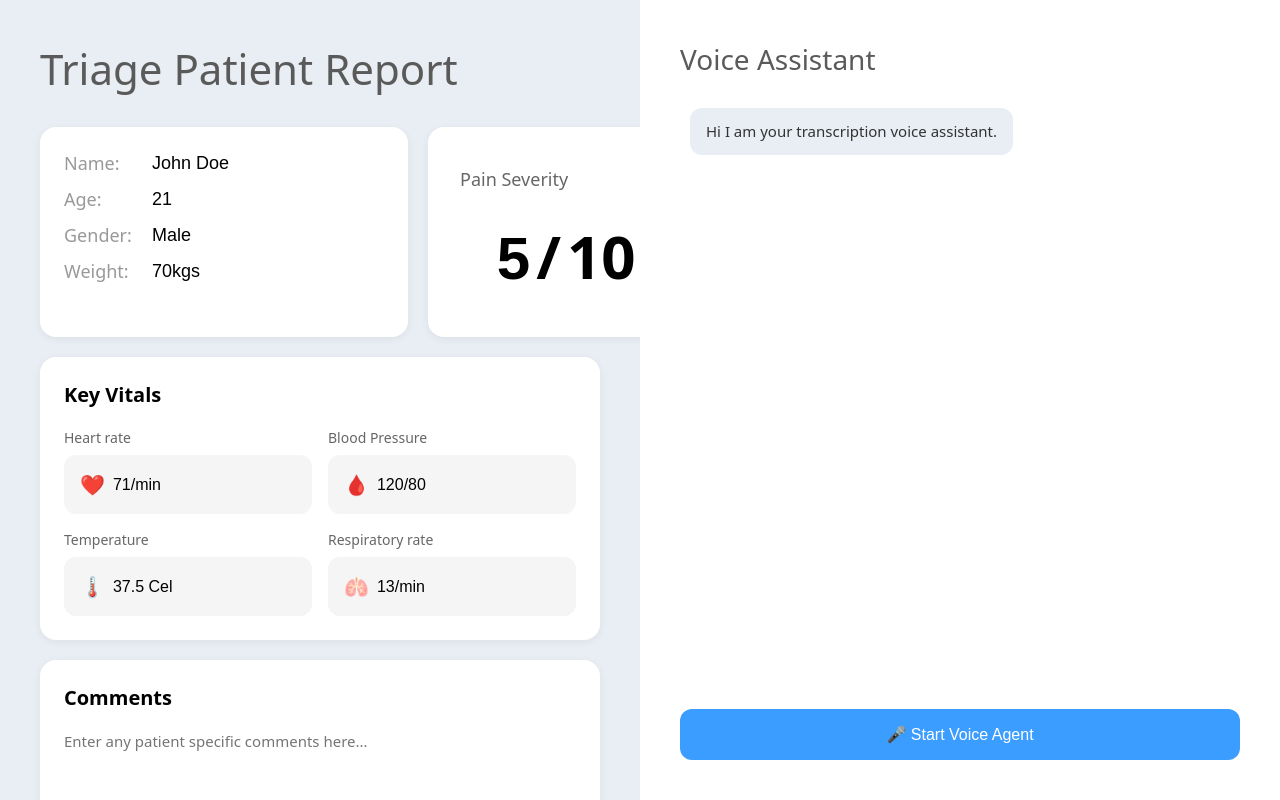
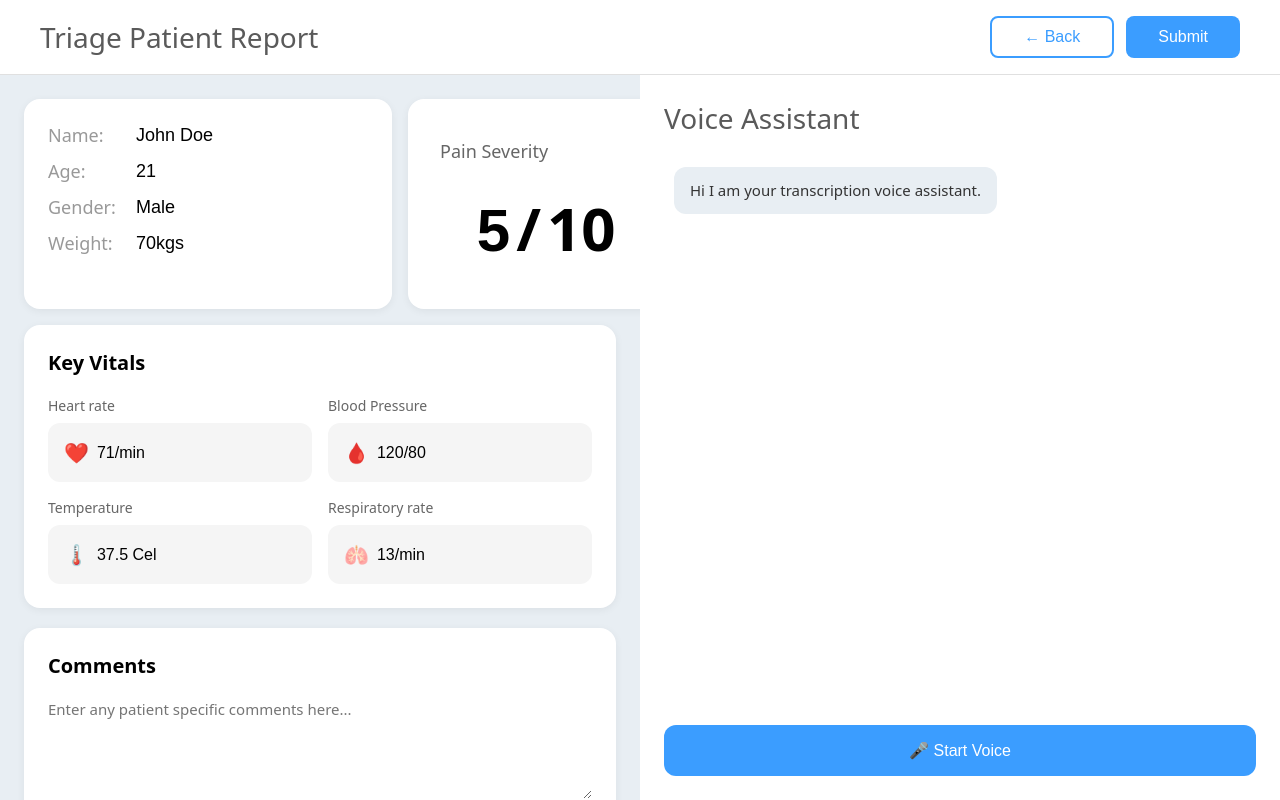
Before and after one commit to ethan-ngo/calhacks2025, a React (Vite) app in the folder nurse-ui/: page /nurseform in a window 1280 px wide. Built offline with nearby package versions, Linux system fonts and the light colour scheme.

Commit message:
Implemented Voice Speaking Auto-fill form

```diff
--- a/nurse-ui/src/components/ChatInterface.jsx
+++ b/nurse-ui/src/components/ChatInterface.jsx
@@ -1,4 +1,4 @@
-export default function ChatInterface({ chatMessages, onMicrophoneClick, isVoiceActive, isConnecting }) {
+export default function ChatInterface({ chatMessages, toggleVoiceAgent, isVoiceActive, isProcessing }) {
   return (
     <div style={styles.container}>
       <h2 style={styles.title}>Voice Assistant</h2>
@@ -21,20 +21,26 @@ export default function ChatInterface({ chatMessages, onMicrophoneClick, isVoice
 
       <div style={styles.controls}>
         <button
-          onClick={onMicrophoneClick}
-          disabled={isConnecting}
+          onClick={toggleVoiceAgent}
+          disabled={isProcessing}
           style={{
             ...styles.micButton,
-            backgroundColor: isVoiceActive ? '#ff4444' : isConnecting ? '#999' : '#3b9dff',
-            cursor: isConnecting ? 'not-allowed' : 'pointer',
+            backgroundColor: isVoiceActive ? '#ff4444' : isProcessing ? '#999' : '#3b9dff',
+            cursor: isProcessing ? 'not-allowed' : 'pointer',
           }}
         >
-          {isConnecting ? '⏳ Connecting...' : isVoiceActive ? '🎤 Stop Recording' : '🎤 Start Voice Agent'}
+          {isProcessing ? '⏳ Processing...' : isVoiceActive ? '🛑 Stop Voice' : '🎤 Start Voice'}
         </button>
 
         {isVoiceActive && (
           <div style={styles.recordingIndicator}>
             <span style={styles.pulse}>●</span> Recording...
+          </div>
+        )}
+
+        {isProcessing && (
+          <div style={styles.processingIndicator}>
+            <span>🤖 AI processing your voice...</span>
           </div>
         )}
       </div>
@@ -99,4 +105,12 @@ const styles = {
     animation: 'pulse 1.5s ease-in-out infinite',
     fontSize: '20px',
   },
+  processingIndicator: {
+    display: 'flex',
+    alignItems: 'center',
+    gap: '8px',
+    color: '#3b9dff',
+    fontSize: '14px',
+    fontWeight: '500',
+  },
 }
--- a/nurse-ui/src/index.css
+++ b/nurse-ui/src/index.css
@@ -10,4 +10,5 @@ body, html, #root {
   margin: 0;
   padding: 0;
   overflow: hidden;
+  font-family: -apple-system, BlinkMacSystemFont, "Segoe UI", Roboto, "Helvetica Neue", Arial, sans-serif;
 }
--- a/nurse-ui/src/pages/PatientWait.jsx
+++ b/nurse-ui/src/pages/PatientWait.jsx
@@ -62,7 +62,7 @@ const styles = {
     alignItems: 'center',
     padding: '20px',
     boxSizing: 'border-box',
-    fontFamily: 'system-ui, -apple-system, sans-serif',
+    fontFamily: '-apple-system, BlinkMacSystemFont, "Segoe UI", Roboto, "Helvetica Neue", Arial, sans-serif',
   },
   content: {
     width: '100%',
--- a/nurse-ui/src/pages/Queue.jsx
+++ b/nurse-ui/src/pages/Queue.jsx
@@ -330,6 +330,7 @@ const styles = {
     padding: '40px',
     boxSizing: 'border-box',
     overflowY: 'auto',
+    fontFamily: '-apple-system, BlinkMacSystemFont, "Segoe UI", Roboto, "Helvetica Neue", Arial, sans-serif',
   },
   header: {
     display: 'flex',
--- a/nurse-ui/src/pages/input_test.jsx
+++ b/nurse-ui/src/pages/input_test.jsx
@@ -38,7 +38,7 @@ export default function ERQueueTest() {
   };
 
   return (
-    <div style={{ padding: '20px', fontFamily: 'Arial' }}>
+    <div style={{ padding: '20px', fontFamily: '-apple-system, BlinkMacSystemFont, "Segoe UI", Roboto, "Helvetica Neue", Arial, sans-serif' }}>
       <h2>🏥 ER Queue Test</h2>
 
       {/* Add Section */}
--- a/nurse-ui/src/pages/nurse_dashboard.jsx
+++ b/nurse-ui/src/pages/nurse_dashboard.jsx
@@ -283,7 +283,7 @@ const styles = {
     minHeight: '100vh',
     backgroundColor: '#e8eef3',
     padding: '40px',
-    fontFamily: 'system-ui, -apple-system, sans-serif',
+    fontFamily: '-apple-system, BlinkMacSystemFont, "Segoe UI", Roboto, "Helvetica Neue", Arial, sans-serif',
   },
   header: {
     display: 'flex',
--- a/nurse-ui/src/pages/nurse_form.jsx
+++ b/nurse-ui/src/pages/nurse_form.jsx
@@ -1,13 +1,10 @@
 import { useState, useEffect, useRef } from 'react'
 import { useNavigate } from 'react-router-dom'
-import { Room, RoomEvent } from 'livekit-client'
 import PatientInfoCard from '../components/PatientInfoCard'
 import PainSeverityCard from '../components/PainSeverityCard'
 import KeyVitalsCard from '../components/KeyVitalsCard'
 import CommentsCard from '../components/CommentsCard'
 import ChatInterface from '../components/ChatInterface'
-
-const LIVEKIT_URL = 'wss://triageagent-2aap4wyl.livekit.cloud'
 
 export default function NurseForm() {
   const navigate = useNavigate()
@@ -44,10 +41,12 @@ export default function NurseForm() {
   }
 
 
-  // Voice agent states
+  // Voice recognition states
   const [isVoiceActive, setIsVoiceActive] = useState(false)
-  const [isConnecting, setIsConnecting] = useState(false)
-  const roomRef = useRef(null)
+  const [isProcessing, setIsProcessing] = useState(false)
+  const recognitionRef = useRef(null)
+  const transcriptionBuffer = useRef('')
+  const processTimeoutRef = useRef(null)
 
   const handleInputChange = (e) => {
     setPatientData({
@@ -117,68 +116,28 @@ export default function NurseForm() {
     }
   }
 
-  const toggleVoiceAgent = async () => {
-    if (isVoiceActive) {
-      // Disconnect
-      if (roomRef.current) {
-        roomRef.current.disconnect()
-        roomRef.current = null
-      }
-      setIsVoiceActive(false)
-      setChatMessages(prev => [...prev, {
-        sender: 'system',
-        text: 'Voice agent disconnected'
-      }])
-    } else {
-      // Connect
-      setIsConnecting(true)
+  // Process transcription with AI to extract structured data
+  const processTranscription = async (text) => {
+    if (!text || text.trim().length === 0) return
+
+    setIsProcessing(true)
+    console.log('🤖 Processing transcription with AI:', text)
+
     try {
-        // Get token from Flask backend
-        const tokenRes = await fetch('http://127.0.0.1:5000/getToken', {
-          method: 'POST'
-        })
-        const token = await tokenRes.text()
-
-        // Create room and connect
-        const room = new Room({
-          adaptiveStream: true,
-          dynacast: true,
+      const response = await fetch('http://127.0.0.1:5000/voice/process', {
+        method: 'POST',
+        headers: { 'Content-Type': 'application/json' },
+        body: JSON.stringify({ transcription: text })
       })
 
-        // Set up event listeners
-        room.on(RoomEvent.Connected, () => {
-          console.log('Connected to room')
-          setIsVoiceActive(true)
-          setIsConnecting(false)
-          setChatMessages(prev => [...prev, {
-            sender: 'system',
-            text: 'Voice agent connected - Start speaking'
-          }])
-        })
+      if (!response.ok) {
+        throw new Error(`Failed to process transcription: ${response.status}`)
+      }
 
-        room.on(RoomEvent.Disconnected, () => {
-          console.log('Disconnected from room')
-          setIsVoiceActive(false)
-        })
+      const data = await response.json()
+      console.log('✅ Received structured data from AI:', data)
 
-        // Listen for transcriptions from the agent
-        room.on(RoomEvent.TranscriptionReceived, (transcription) => {
-          if (transcription.participant && transcription.participant.identity !== room.localParticipant.identity) {
-            // This is from the agent
-            setChatMessages(prev => [...prev, {
-              sender: 'agent',
-              text: transcription.text
-            }])
-          }
-        })
-
-        // Listen for data messages (structured output from agent)
-        room.on(RoomEvent.DataReceived, (payload, participant) => {
-          try {
-            const data = JSON.parse(new TextDecoder().decode(payload))
-            console.log('Received data from agent:', data)
-
-            // Update patient data if agent sends structured info
+      // Update form fields with extracted data
       if (data.name) setPatientData(prev => ({ ...prev, name: data.name }))
       if (data.age) setPatientData(prev => ({ ...prev, age: data.age.toString() }))
       if (data.gender) setPatientData(prev => ({ ...prev, gender: data.gender }))
@@ -188,26 +147,147 @@ export default function NurseForm() {
       if (data.respiratory_rate) setPatientData(prev => ({ ...prev, respiratoryRate: `${data.respiratory_rate}/min` }))
       if (data.suggested_triage_level) setPatientData(prev => ({ ...prev, painSeverity: data.suggested_triage_level.toString() }))
       if (data.patient_notes) setPatientData(prev => ({ ...prev, comments: data.patient_notes }))
-          } catch (e) {
-            console.error('Failed to parse agent data:', e)
-          }
-        })
 
-        // Connect to room
-        await room.connect(LIVEKIT_URL, token)
-
-        // Enable microphone
-        await room.localParticipant.setMicrophoneEnabled(true)
-
-        roomRef.current = room
+      setChatMessages(prev => [...prev, {
+        sender: 'system',
+        text: '✅ Form automatically filled with your information'
+      }])
 
     } catch (error) {
-        console.error('Failed to connect to voice agent:', error)
-        setIsConnecting(false)
+      console.error('❌ Error processing transcription:', error)
       setChatMessages(prev => [...prev, {
         sender: 'system',
-          text: 'Failed to connect to voice agent: ' + error.message
+        text: '⚠️ Failed to process voice input. Please try again.'
       }])
+    } finally {
+      setIsProcessing(false)
+    }
+  }
+
+  const toggleVoiceAgent = async () => {
+    if (isVoiceActive) {
+      // Stop voice recognition
+      if (recognitionRef.current) {
+        recognitionRef.current.stop()
+        recognitionRef.current = null
+      }
+
+      if (processTimeoutRef.current) {
+        clearTimeout(processTimeoutRef.current)
+      }
+
+      // Process any remaining transcription
+      if (transcriptionBuffer.current.trim().length > 0) {
+        await processTranscription(transcriptionBuffer.current)
+        transcriptionBuffer.current = ''
+      }
+
+      setIsVoiceActive(false)
+      setChatMessages(prev => [...prev, {
+        sender: 'system',
+        text: '🛑 Voice recognition stopped'
+      }])
+    } else {
+      // Start voice recognition
+      try {
+        // Check if browser supports Web Speech API
+        const SpeechRecognition = window.SpeechRecognition || window.webkitSpeechRecognition
+
+        if (!SpeechRecognition) {
+          alert('Voice recognition is not supported in your browser. Please use Chrome, Safari, or Edge.')
+          return
+        }
+
+        const recognition = new SpeechRecognition()
+        recognition.continuous = true
+        recognition.interimResults = true
+        recognition.lang = 'en-US'
+
+        recognition.onstart = () => {
+          console.log('🎤 Voice recognition started')
+          setIsVoiceActive(true)
+          transcriptionBuffer.current = ''
+          setChatMessages(prev => [...prev, {
+            sender: 'system',
+            text: '🎤 Voice recognition active - Start speaking about your symptoms'
+          }])
+        }
+
+        recognition.onresult = (event) => {
+          let interimTranscript = ''
+          let finalTranscript = ''
+
+          for (let i = event.resultIndex; i < event.results.length; i++) {
+            const transcript = event.results[i][0].transcript
+            if (event.results[i].isFinal) {
+              finalTranscript += transcript + ' '
+            } else {
+              interimTranscript += transcript
+            }
+          }
+
+          if (finalTranscript) {
+            console.log('📝 Final transcript:', finalTranscript)
+            transcriptionBuffer.current += finalTranscript
+
+            setChatMessages(prev => [...prev, {
+              sender: 'user',
+              text: finalTranscript.trim()
+            }])
+
+            // Clear existing timeout
+            if (processTimeoutRef.current) {
+              clearTimeout(processTimeoutRef.current)
+            }
+
+            // Process transcription after 2 seconds of silence
+            processTimeoutRef.current = setTimeout(() => {
+              if (transcriptionBuffer.current.trim().length > 0) {
+                processTranscription(transcriptionBuffer.current)
+                transcriptionBuffer.current = ''
+              }
+            }, 2000)
+          }
+        }
+
+        recognition.onerror = (event) => {
+          console.error('❌ Speech recognition error:', event.error)
+
+          let errorMessage = 'Voice recognition error'
+          if (event.error === 'not-allowed') {
+            errorMessage = 'Microphone access denied. Please allow microphone access in your browser settings.'
+          } else if (event.error === 'no-speech') {
+            errorMessage = 'No speech detected. Please try speaking again.'
+          } else if (event.error === 'network') {
+            errorMessage = 'Network error. Please check your connection.'
+          }
+
+          setChatMessages(prev => [...prev, {
+            sender: 'system',
+            text: `⚠️ ${errorMessage}`
+          }])
+
+          setIsVoiceActive(false)
+        }
+
+        recognition.onend = () => {
+          console.log('🛑 Voice recognition ended')
+          if (isVoiceActive) {
+            // Restart if it ended unexpectedly
+            try {
+              recognition.start()
+            } catch (e) {
+              console.log('Recognition already started or stopped by user')
+            }
+          }
+        }
+
+        recognitionRef.current = recognition
+        recognition.start()
+
+      } catch (error) {
+        console.error('Failed to start voice recognition:', error)
+        alert('Failed to start voice recognition: ' + error.message)
       }
     }
   }
@@ -215,17 +295,38 @@ export default function NurseForm() {
   // Cleanup on unmount
   useEffect(() => {
     return () => {
-      if (roomRef.current) {
-        roomRef.current.disconnect()
+      if (recognitionRef.current) {
+        recognitionRef.current.stop()
+      }
+      if (processTimeoutRef.current) {
+        clearTimeout(processTimeoutRef.current)
       }
     }
   }, [])
 
   return (
     <div style={styles.container}>
+      <div style={styles.header}>
+        <h1 style={styles.headerTitle}>Triage Patient Report</h1>
+        <div style={styles.headerButtons}>
+          <button onClick={() => navigate('/')} style={styles.backButton}>
+            ← Back
+          </button>
+          <button
+            onClick={handleSubmit}
+            style={{
+              ...styles.submitButton,
+              ...(isSubmitting ? styles.submitButtonLoading : {})
+            }}
+            disabled={isSubmitting}
+          >
+            {isSubmitting ? 'Calculating...' : 'Submit'}
+          </button>
+        </div>
+      </div>
+
+      <div style={styles.contentWrapper}>
         <div style={styles.leftPanel}>
-        <h1 style={styles.title}>Triage Patient Report</h1>
-
           <div style={styles.topRow}>
             <PatientInfoCard
               patientData={patientData}
@@ -246,31 +347,16 @@ export default function NurseForm() {
             comments={patientData.comments}
             handleInputChange={handleInputChange}
           />
-
-        <div style={styles.buttonContainer}>
-          <button onClick={() => navigate('/')} style={styles.backButton}>
-            ← Back
-          </button>
-          <button
-            onClick={handleSubmit}
-            style={{
-              ...styles.submitButton,
-              ...(isSubmitting ? styles.submitButtonLoading : {})
-            }}
-            disabled={isSubmitting}
-          >
-            {isSubmitting ? 'Calculating...' : 'Submit'}
-          </button>
-        </div>
         </div>
 
         <div style={styles.rightPanel}>
           <ChatInterface
             chatMessages={chatMessages}
-          onMicrophoneClick={toggleVoiceAgent}
+            toggleVoiceAgent={toggleVoiceAgent}
             isVoiceActive={isVoiceActive}
-          isConnecting={isConnecting}
+            isProcessing={isProcessing}
           />
+        </div>
       </div>
     </div>
   )
@@ -279,6 +365,7 @@ export default function NurseForm() {
 const styles = {
   container: {
     display: 'flex',
+    flexDirection: 'column',
     width: '100vw',
     height: '100vh',
     margin: 0,
@@ -287,46 +374,58 @@ const styles = {
     fontFamily: 'system-ui, -apple-system, sans-serif',
     overflow: 'hidden',
   },
+  header: {
+    display: 'flex',
+    justifyContent: 'space-between',
+    alignItems: 'center',
+    padding: '16px 40px',
+    backgroundColor: '#fff',
+    borderBottom: '1px solid #e0e0e0',
+    flexShrink: 0,
+  },
+  headerTitle: {
+    fontSize: '28px',
+    fontWeight: '500',
+    color: '#5a5a5a',
+    margin: 0,
+  },
+  headerButtons: {
+    display: 'flex',
+    gap: '12px',
+  },
+  contentWrapper: {
+    display: 'flex',
+    flex: 1,
+    overflow: 'hidden',
+  },
   leftPanel: {
     width: '50%',
-    padding: '40px',
+    padding: '24px',
     overflowY: 'auto',
     boxSizing: 'border-box',
   },
   rightPanel: {
     width: '50%',
     backgroundColor: '#fff',
-    padding: '40px',
+    padding: '24px',
     display: 'flex',
     flexDirection: 'column',
     boxSizing: 'border-box',
-    overflowY: 'auto',
-  },
-  title: {
-    fontSize: '42px',
-    fontWeight: '500',
-    color: '#5a5a5a',
-    marginBottom: '30px',
-    marginTop: 0,
+    overflow: 'hidden',
   },
   topRow: {
     display: 'flex',
-    gap: '20px',
-    marginBottom: '20px',
+    gap: '16px',
+    marginBottom: '16px',
     alignItems: 'right',
-  },
-  buttonContainer: {
-    display: 'flex',
-    justifyContent: 'space-between',
-    marginTop: '20px',
   },
   backButton: {
     backgroundColor: 'transparent',
     color: '#3b9dff',
     border: '2px solid #3b9dff',
-    borderRadius: '12px',
-    padding: '16px 48px',
-    fontSize: '18px',
+    borderRadius: '8px',
+    padding: '10px 32px',
+    fontSize: '16px',
     fontWeight: '500',
     cursor: 'pointer',
     transition: 'all 0.2s ease',
@@ -335,9 +434,9 @@ const styles = {
     backgroundColor: '#3b9dff',
     color: '#fff',
     border: 'none',
-    borderRadius: '12px',
-    padding: '16px 48px',
-    fontSize: '18px',
+    borderRadius: '8px',
+    padding: '10px 32px',
+    fontSize: '16px',
     fontWeight: '500',
     cursor: 'pointer',
     transition: 'all 0.2s ease',
--- a/nurse-ui/src/pages/voice_nurse.jsx
+++ b/nurse-ui/src/pages/voice_nurse.jsx
@@ -32,7 +32,7 @@ export default function App() {
         height: '100vh',
         backgroundColor: '#1a1a1a',
         color: '#ff4444',
-        fontFamily: 'system-ui, -apple-system, sans-serif',
+        fontFamily: '-apple-system, BlinkMacSystemFont, "Segoe UI", Roboto, "Helvetica Neue", Arial, sans-serif',
         padding: '20px',
         textAlign: 'center'
       }}>
@@ -135,7 +135,7 @@ function TriageInterface() {
           borderRadius: '12px',
           color: '#fff',
           textAlign: 'center',
-          fontFamily: 'system-ui, -apple-system, sans-serif',
+          fontFamily: '-apple-system, BlinkMacSystemFont, "Segoe UI", Roboto, "Helvetica Neue", Arial, sans-serif',
           maxWidth: '500px',
           zIndex: 10
         }}>
@@ -166,7 +166,7 @@ function TriageInterface() {
           padding: '12px 24px',
           borderRadius: '8px',
           color: '#fff',
-          fontFamily: 'system-ui, -apple-system, sans-serif',
+          fontFamily: '-apple-system, BlinkMacSystemFont, "Segoe UI", Roboto, "Helvetica Neue", Arial, sans-serif',
           fontSize: '14px',
           fontWeight: 500,
           zIndex: 10,
```
Also changed, not shown: 2 other files (tests, documents, lock files or other folders). Lines whose indentation alone changed are shown as unchanged.
